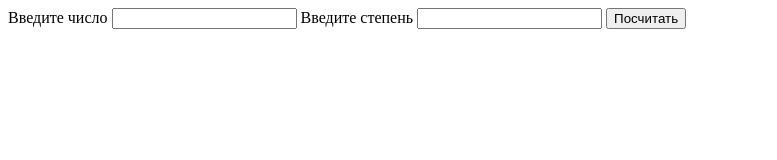
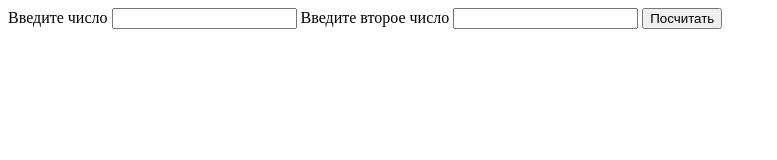
Before and after one commit to Arzyl4ik/ne-pozor, a website with bundled scripts: page index.html in a window 1280 px wide. Shown: the whole page, without its empty margins (0-777 px from the left). Built offline with nearby package versions, Linux system fonts and the light colour scheme.

Commit message:
second and last commit

```diff
--- a/index.html
+++ b/index.html
@@ -9,7 +9,7 @@
     Введите число
     <input class="inputOne" type="number">
 
-    Введите степень
+    Введите второе число
     <input class="inputTwo" type="number">
     <button class="btn">Посчитать</button>
 
```
Also changed, not shown: 2 other files.
